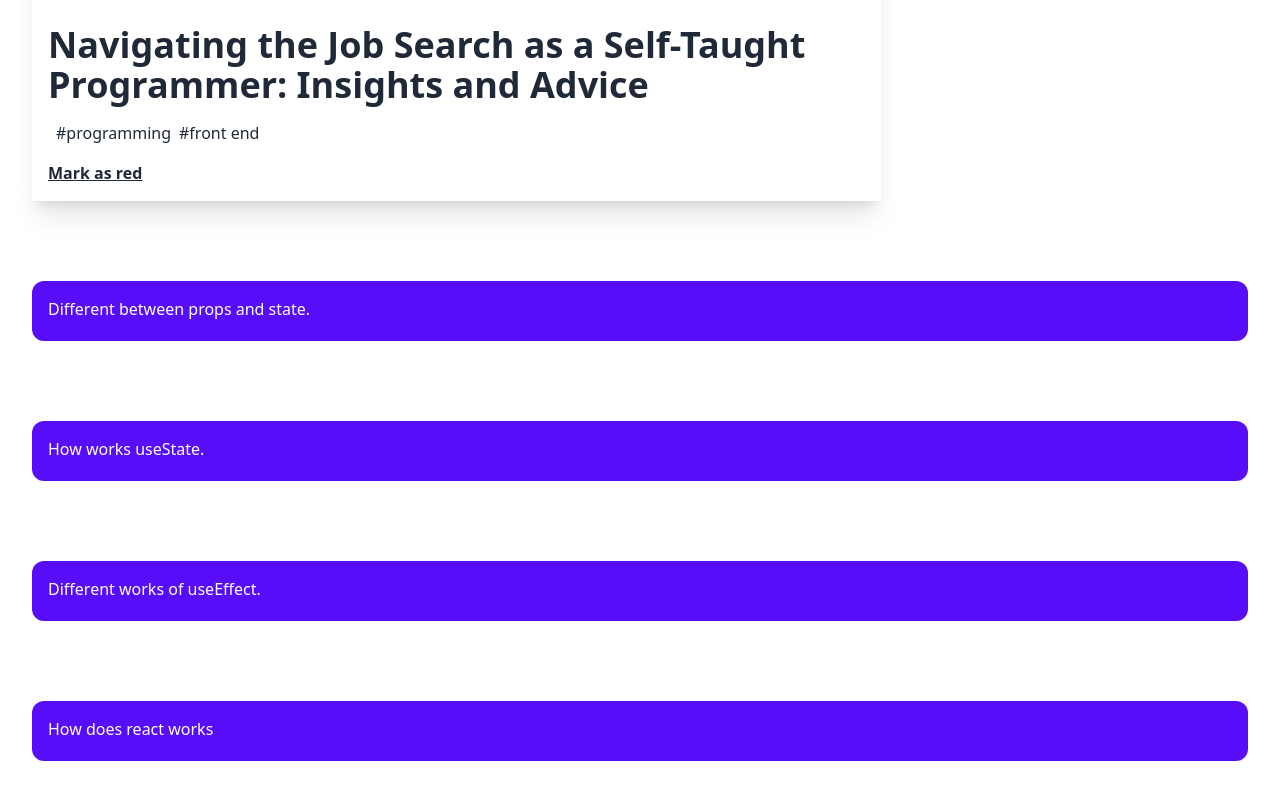
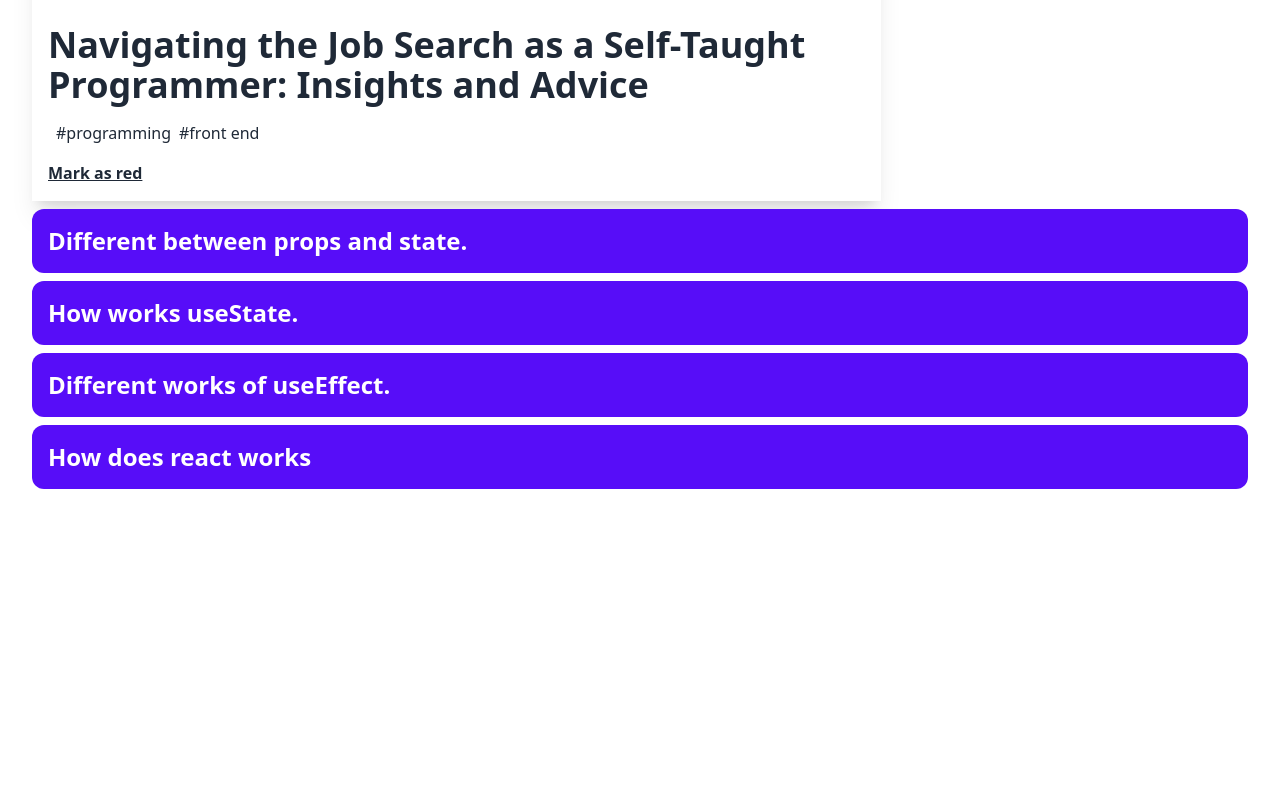
Before and after one commit to munnahosssain/idea-Cafe, a React (Vite) app: page / in a window 1280 px wide. Shown: the part 2249-3042 px from the top of the page. After the commit the page ends 2770 px from the top, so only its background shows below. Built offline with nearby package versions, Linux system fonts and the light colour scheme.

Commit message:
question and ans are done

```diff
--- a/src/Pages/Blog/Blog.jsx
+++ b/src/Pages/Blog/Blog.jsx
@@ -6,7 +6,7 @@ const Blog = props => {
   const addBookMark = props.addBookMark;
   const addReadingTime = props.addReadingTime;
   const { title, banner, picture, authorName, time, readTime } = props.blog;
-  const { tagOne, tagTwo, tagThree } = props.blog?.tagLine[0];
+  const { tagOne, tagTwo, tagThree } = props?.blog?.tagLine[0];
 
   return (
     <div className="w-full shadow-xl p-4">
--- a/src/Pages/QNA/QNA.jsx
+++ b/src/Pages/QNA/QNA.jsx
@@ -5,35 +5,47 @@ const QNA = () => {
     {
       _id: 1,
       question: "Different between props and state.",
-      ans: "sss",
+      firstAns:
+        "'State' React state is mutable and it value can change as per requirement. set by paren components.",
+      secondAns:
+        "'Props' props are immutable their current be changed. They are company managed by components itself. Props allows child components to red value from parent components",
     },
     {
       _id: 2,
       question: "How works useState.",
-      ans: "",
+      firstAns: "Take the initial state in useState. ",
+      secondAns:
+        "Return a variable with the current state value (no necessarily the initial state) and another function to update the value",
     },
     {
       _id: 3,
       question: "Different works of useEffect.",
-      ans: "",
+      firstAns:
+        "useEffect with async functions: If you need to use async functions inside useEffect, you can define an async function and call it inside useEffect. ",
+      secondAns:
+        "Multiple useEffect: You can use multiple useEffect hooks in a single component to separate different concerns. Each useEffect can have its own dependencies and effect function.",
     },
     {
       _id: 4,
       question: "How does react works",
-      ans: "",
+      firstAns:
+        "When a user interacts with the page, React updates the virtual DOM with the changes, calculates the difference between the new and previous virtual DOM, and updates the actual DOM for the parts that have changed",
+      secondAns: "",
     },
   ];
 
   return (
     <>
       {questionNAns.map(qna => (
-        <div className="collapse text-start rounded-xl mt-20">
+        <div className="collapse text-start rounded-xl mt-2">
           <input type="checkbox" className="peer" />
-          <div className="collapse-title bg-primary text-primary-content peer-checked:bg-secondary peer-checked:text-secondary-content">
+          <div className="collapse-title bg-primary text-primary-content peer-checked:bg-secondary peer-checked:text-secondary-content text-2xl font-bold">
             {qna.question}
           </div>
           <div className="collapse-content bg-primary text-primary-content peer-checked:bg-secondary peer-checked:text-secondary-content">
-            <p>{qna.ans}</p>
+            <p>{qna.firstAns}</p>
+            <br />
+            <p>{qna.secondAns}</p>
           </div>
         </div>
       ))}
```
